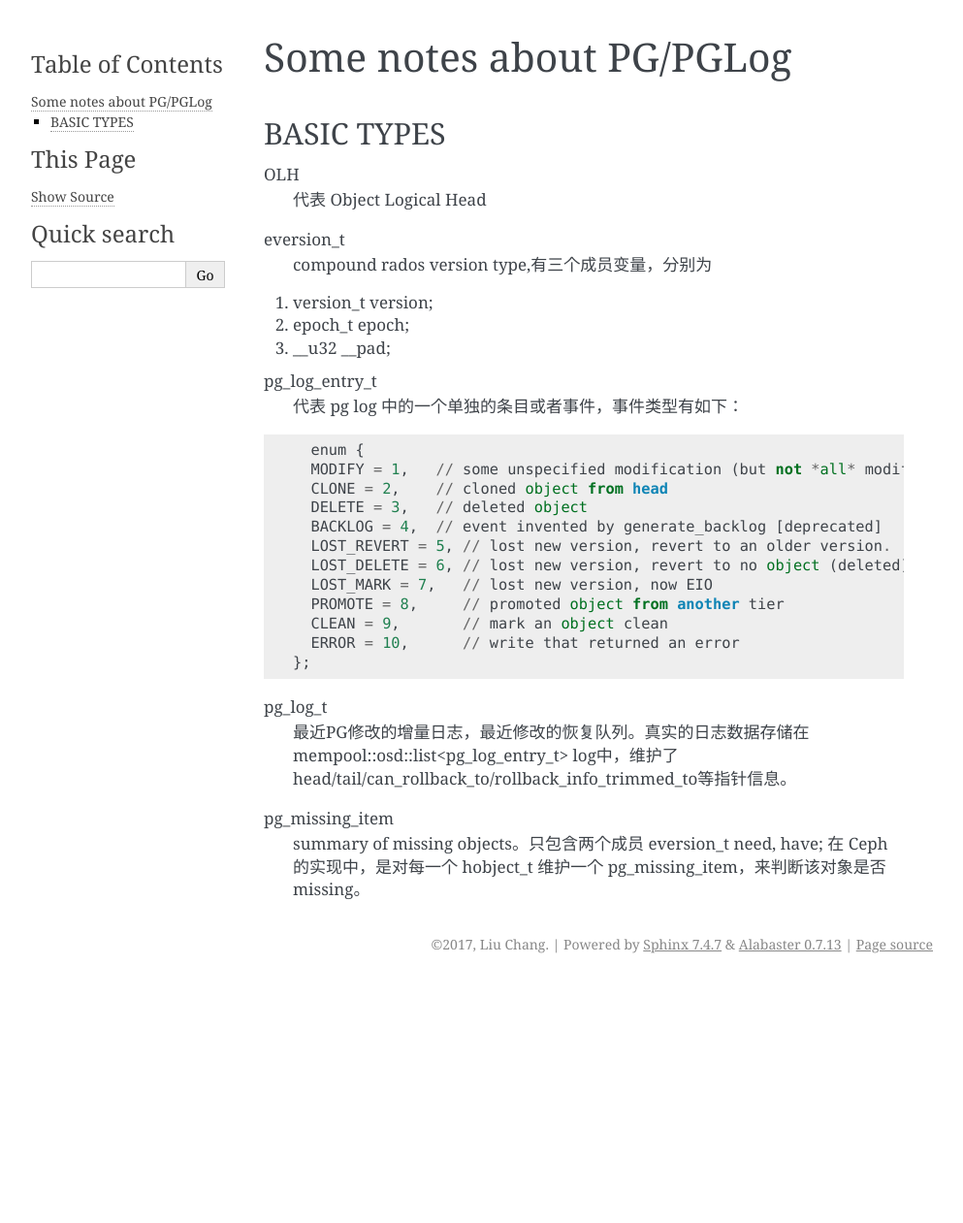
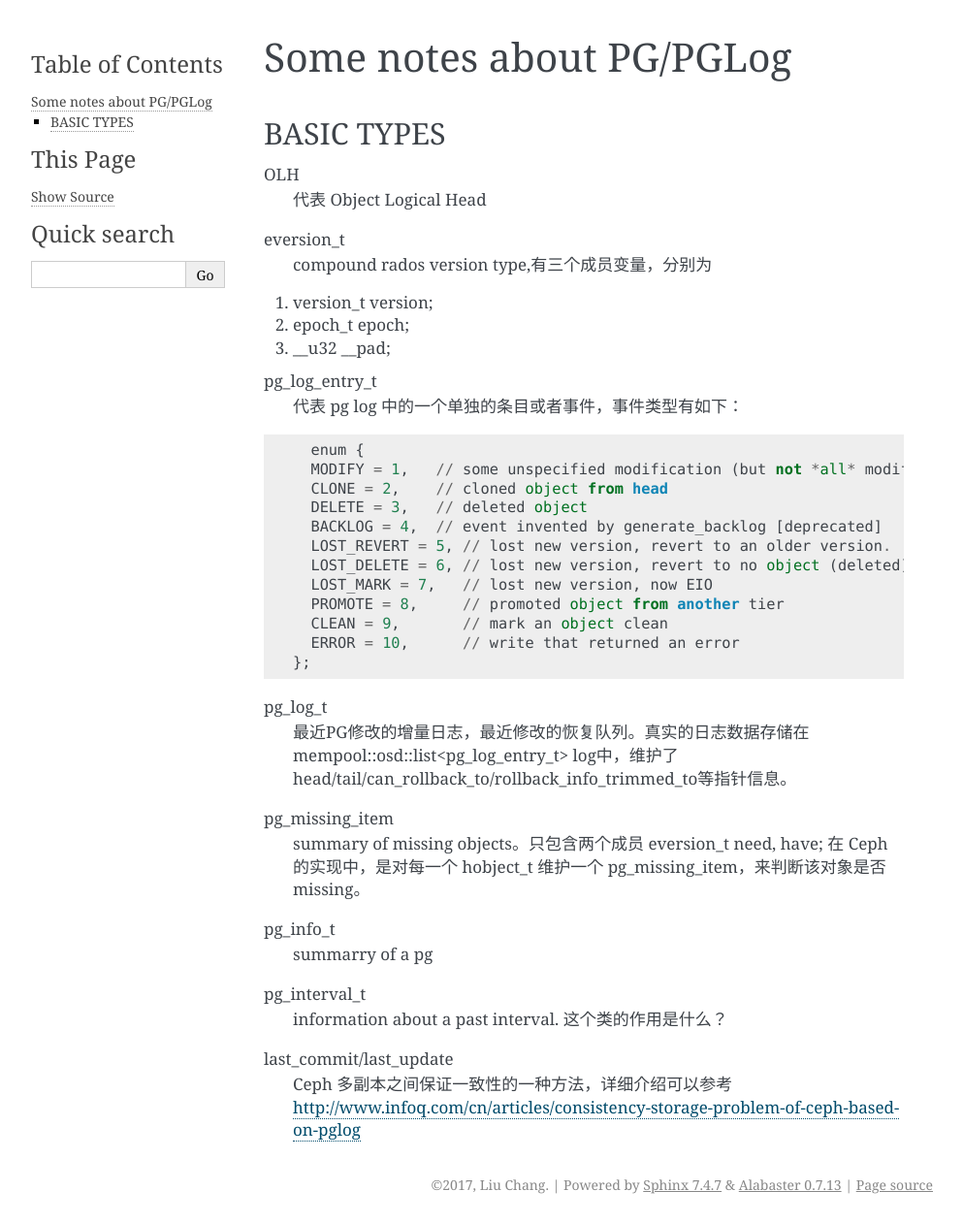
Before and after one commit to Liuchang0812/Paper, a Sphinx documentation site: the page built from source/Ceph/PG.rst, in a window 1280 px wide. Shown: the whole page at 97% size, without its empty margins (148-1141 px from the left). Built offline with Sphinx 7.4.7, drawn with Linux system fonts in a browser that asks for light colours; before the commit the page ends 1013 px from its top, so only the background shows below that.

Commit message:
Update PG.rst

```diff
--- a/source/Ceph/PG.rst
+++ b/source/Ceph/PG.rst
@@ -37,3 +37,12 @@ pg_log_t
 
 pg_missing_item
     summary of missing objects。只包含两个成员 eversion_t need, have; 在 Ceph 的实现中，是对每一个 hobject_t 维护一个 pg_missing_item，来判断该对象是否missing。
+
+pg_info_t
+    summarry of a pg
+
+pg_interval_t
+    information about a past interval. 这个类的作用是什么？
+
+last_commit/last_update
+    Ceph 多副本之间保证一致性的一种方法，详细介绍可以参考 http://www.infoq.com/cn/articles/consistency-storage-problem-of-ceph-based-on-pglog
```
